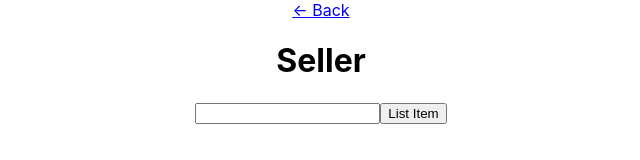
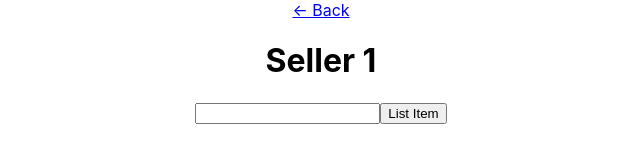
Before and after one commit to timhc22/shopping-poc, a React (Create React App) app: page /seller/1 in a window 1280 px wide. Shown: the top 160 px of the page, without its empty margins (319-959 px from the left). Built offline with nearby package versions, Linux system fonts and the light colour scheme.

Commit message:
Add seller id to items for sale

```diff
--- a/src/components/ListItem.tsx
+++ b/src/components/ListItem.tsx
@@ -4,25 +4,27 @@ import { listItem } from '../redux/actions';
 
 interface ListItemProps {
   listItem?: any;
+  sellerId?: number;
 }
 
 interface ListItemState {
-  input?: any
+  input?: any;
+  sellerId: number
 }
 
 class ListItem extends React.Component<ListItemProps, ListItemState> {
   constructor(props: any) {
     super(props);
-    this.state = { input: "" };
+    this.state = { input: "", sellerId: props.sellerId };
   }
 
   updateInput = (input: any) => {
-    this.setState({ input });
+    this.setState({ ...this.state,  input: input });
   }
 
   handleListItem = () => {
-    this.props.listItem(this.state.input);
-    this.setState({ input: "" });
+    this.props.listItem(this.state.sellerId, this.state.input);
+    this.setState({ ...this.state,  input: "" });
   };
 
   render() {
--- a/src/pages/BuyerPage/BuyerPage.tsx
+++ b/src/pages/BuyerPage/BuyerPage.tsx
@@ -3,7 +3,8 @@ import { Link } from 'react-router-dom';
 import ForSaleList from "../../components/ForSaleList";
 import ItemStateFilters from "../../components/ItemStateFilters";
 
-export default function BuyerPage(): JSX.Element {
+export default function BuyerPage(props: any): JSX.Element {
+  const buyerId = parseInt(props.match.params.id);
 
   return (
     <div>
@@ -11,7 +12,7 @@ export default function BuyerPage(): JSX.Element {
         &larr; Back
       </Link>
 
-      <h1>Buyer</h1>
+      <h1>Buyer {buyerId}</h1>
       <ItemStateFilters />
       <ForSaleList />
     </div>
--- a/src/pages/SellerPage/SellerPage.tsx
+++ b/src/pages/SellerPage/SellerPage.tsx
@@ -2,7 +2,8 @@ import React from 'react';
 import { Link } from 'react-router-dom';
 import ListItem from "../../components/ListItem";
 
-export default function SellerPage(): JSX.Element {
+export default function SellerPage(props: any): JSX.Element {
+  const sellerId = parseInt(props.match.params.id);
 
   return (
     <div>
@@ -10,8 +11,8 @@ export default function SellerPage(): JSX.Element {
         &larr; Back
       </Link>
 
-      <h1>Seller</h1>
-      <ListItem />
+      <h1>Seller {sellerId}</h1>
+      <ListItem sellerId={sellerId} />
     </div>
   );
 }
--- a/src/redux/actions.tsx
+++ b/src/redux/actions.tsx
@@ -6,11 +6,12 @@ import {
 
 let nextItemId = 0;
 
-export const listItem = (content: any) => ({
+export const listItem = (sellerId: number, content: any) => ({
   type: LIST_ITEM,
   payload: {
     id: ++nextItemId,
-    content
+    sellerId,
+    content,
   }
 });
 
--- a/src/redux/reducers/items.tsx
+++ b/src/redux/reducers/items.tsx
@@ -8,7 +8,7 @@ const initialState = {
 export default function(state: any = initialState, action: any) {
   switch (action.type) {
     case LIST_ITEM: {
-      const { id, content } = action.payload;
+      const { id, content, sellerId } = action.payload;
       return {
         ...state,
         allIds: [...state.allIds, id],
@@ -16,6 +16,7 @@ export default function(state: any = initialState, action: any) {
           ...state.byIds,
           [id]: {
             content,
+            sellerId,
             sold: false
           }
         }
```
